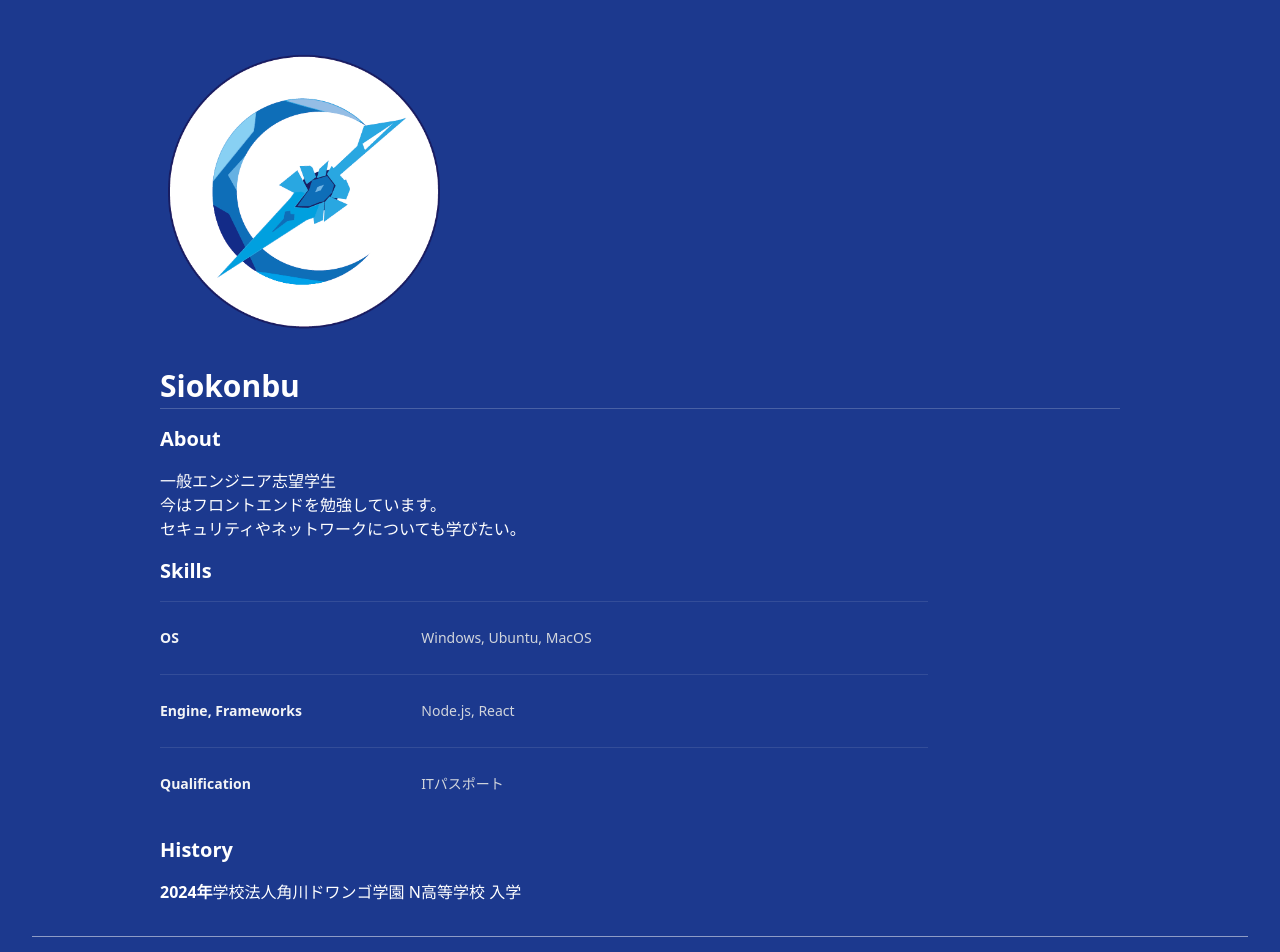
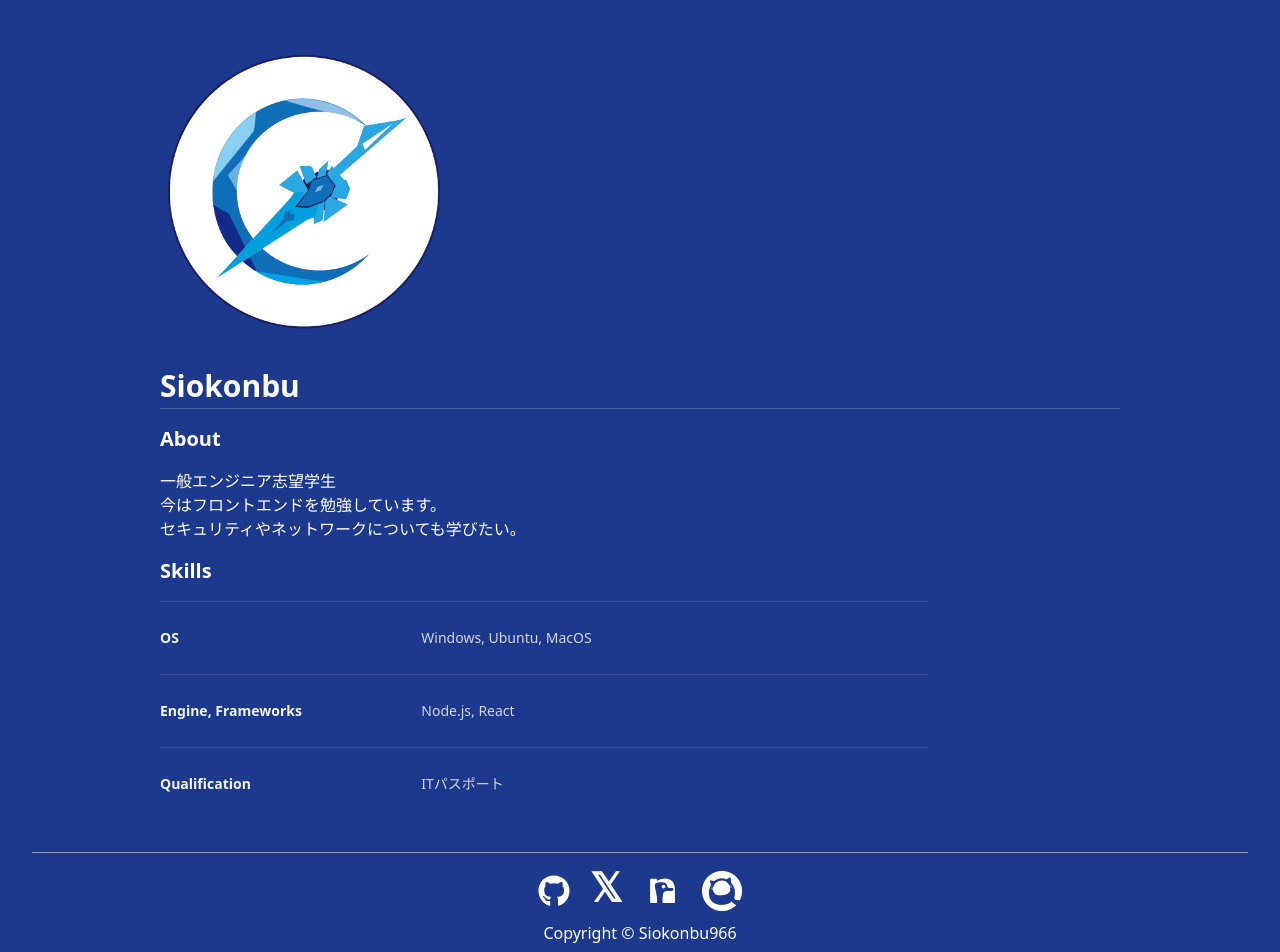
Before and after one commit to Siokonbu966/Siokonbu966.github.io, a Next.js app: page / in a window 1280 px wide. Shown: the top 952 px of the page. Built offline with nearby package versions, Linux system fonts and the light colour scheme.

Commit message:
delete history

```diff
--- a/src/app/about.tsx
+++ b/src/app/about.tsx
@@ -1,5 +1,4 @@
 import Footer from "@/components/Footer";
-import HistorySection from "@/components/sections/HistorySection";
 import ProfileSection from "@/components/sections/ProfileSection"
 import SkillsSection from "@/components/sections/SkillsSection"
 
@@ -10,7 +9,6 @@ export default function AboutPage() {
         <div className="mx-auto max-w-5xl sm:px-6 lg:px-8">
           <ProfileSection />
           <SkillsSection />
-          <HistorySection />
         </div>
         <Footer />
       </div>
--- a/src/app/page.tsx
+++ b/src/app/page.tsx
@@ -8,5 +8,5 @@ export default function rootLayout() {
         <AboutPage />
       </body>
     </html>
-  )
+  );
 }
```
